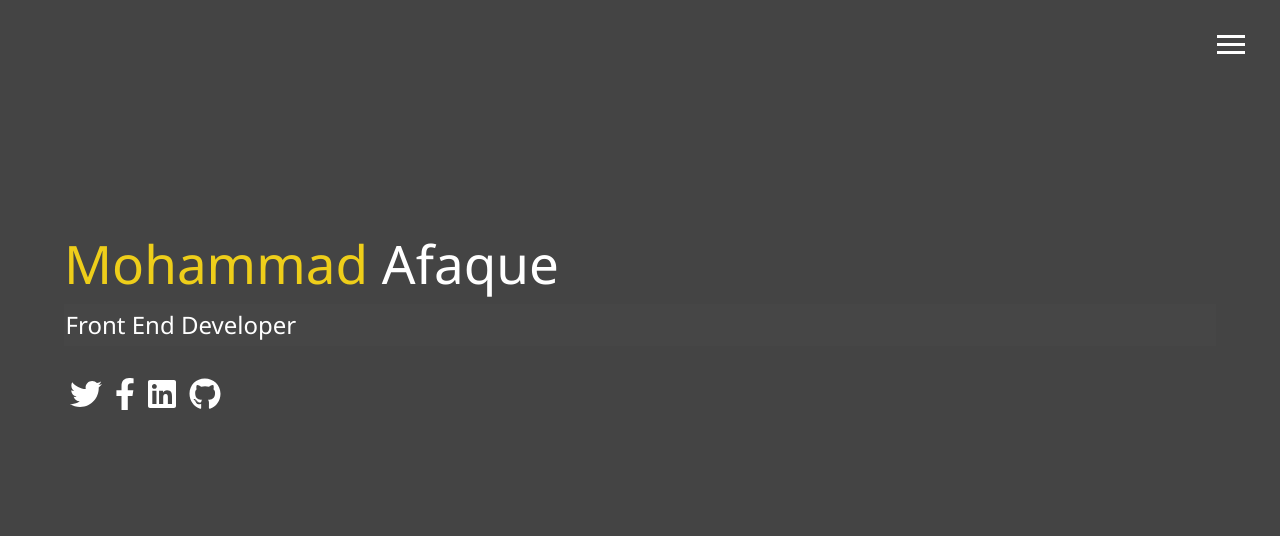
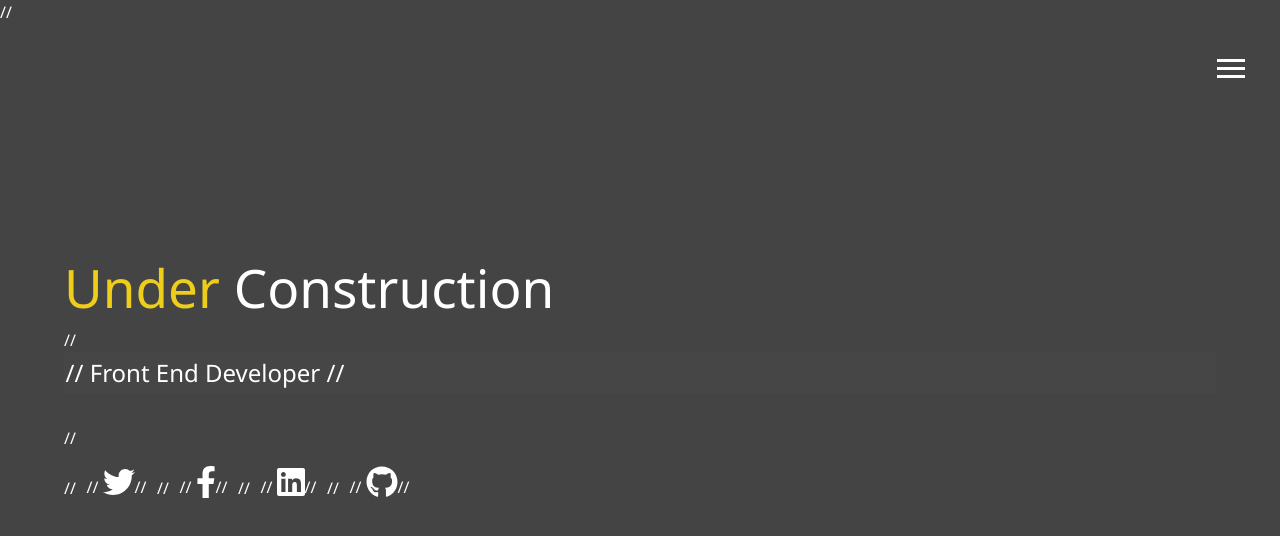
Before and after one commit to Mohammad-Afaque/better-portfolio, a Next.js app: page / in a window 1280 px wide. Shown: the top 536 px of the page. Built offline with nearby package versions, Linux system fonts and the light colour scheme.

Commit message:
Update index.js
changed to maintainace mode

```diff
--- a/pages/index.js
+++ b/pages/index.js
@@ -12,29 +12,29 @@ export default function Home() {
 
   return (
     <>
-      <title>Welcome To My Portfolio</title>
-      <Nav />
+      <title>Under Construction</title>
+      // <Nav />
       <main id="home">
         <h1 className="lg-heading">
-          <span className="text-secondary">Mohammad </span>
-          Afaque
+          <span className="text-secondary">Under  </span>
+          Construction
         </h1>
-        <h2 className="sm-heading">
-          Front End Developer
-        </h2>
-        <div className="icons">
-          <a href="https://twitter.com/AfaqueDev">
-            <FontAwesomeIcon icon={['fab', 'twitter']} size="2x"/>
-          </a>
-          <a href="https://www.facebook.com/profile.php?id=100010916868357">
-            <FontAwesomeIcon icon={['fab', 'facebook-f']} size="2x"/>
-          </a>
-          <a href="https://www.linkedin.com/in/mohammad-afaque/">
-            <FontAwesomeIcon icon={['fab', 'linkedin']} size="2x" />
-          </a>
-          <a href="https://github.com/Mohammad-Afaque">
-            <FontAwesomeIcon icon={['fab', 'github']} size="2x" />
-          </a>
+        // <h2 className="sm-heading">
+        //   Front End Developer
+        // </h2>
+        // <div className="icons">
+        //   <a href="https://twitter.com/AfaqueDev">
+        //     <FontAwesomeIcon icon={['fab', 'twitter']} size="2x"/>
+        //   </a>
+        //   <a href="https://www.facebook.com/profile.php?id=100010916868357">
+        //     <FontAwesomeIcon icon={['fab', 'facebook-f']} size="2x"/>
+        //   </a>
+        //   <a href="https://www.linkedin.com/in/mohammad-afaque/">
+        //     <FontAwesomeIcon icon={['fab', 'linkedin']} size="2x" />
+        //   </a>
+        //   <a href="https://github.com/Mohammad-Afaque">
+        //     <FontAwesomeIcon icon={['fab', 'github']} size="2x" />
+        //   </a>
         </div>
       </main>
     </>
```
